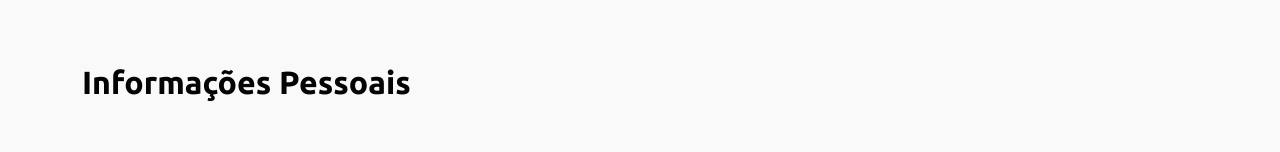
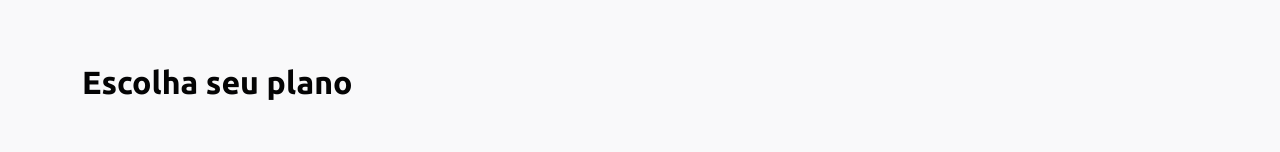
Before and after one commit to eemilyy/ada-front, a React (Create React App) app: page /signup/address-information in a window 1280 px wide. Shown: the part 320-472 px from the top of the page. Built offline with nearby package versions, Linux system fonts and the light colour scheme; no server answers.

Commit message:
alterando a view de cadastro

```diff
--- a/src/pages/signUp/signUp-forms/signUp-forms.js
+++ b/src/pages/signUp/signUp-forms/signUp-forms.js
@@ -19,7 +19,7 @@ function SignUpForms({ loadingProgress }) {
                         conosco.
                     </p>
 
-                    <h3 className="font-h3-32-ubuntu form-title"> Informações Pessoais </h3>
+                    {loadingProgress === 60 ? <h3 className="font-h3-32-ubuntu form-title"> Informações Pessoais </h3> : <h3 className="font-h3-32-ubuntu form-title"> Escolha seu plano </h3>}
                 </div>
 
                 <div style={{ width: 200, height: 200}} className="mt-5">
--- a/src/pages/signUp/signUp.js
+++ b/src/pages/signUp/signUp.js
@@ -202,7 +202,7 @@ function SignUp() {
 				)}
 				{step === 3 && (
 					<div className="container">
-						<SignUpForms loadingProgress={100}></SignUpForms>
+						<SignUpForms loadingProgress={60}></SignUpForms>
 
 						<div className="input-fields d-flex">
 							<div className="right-address-inputs">
@@ -247,10 +247,22 @@ function SignUp() {
 
 						<div className="d-flex justify-content-end buttons-line">
 							<button type="button" onClick={() => { setStep(state => state - 1) }}>Anterior</button>
-							<button type="button" onClick={() => { }}>Finalizar Cadastro</button>
+							<button type="button" onClick={() => { setStep(state => state + 1) }}>Próximo</button>
 						</div>
 
 					</div>
+				)}
+				{step === 4 && (
+					<>
+						<SignUpForms loadingProgress={100}></SignUpForms>
+
+
+
+						<div className="d-flex justify-content-end buttons-line">
+							<button type="button" onClick={() => { setStep(state => state - 1) }}>Anterior</button>
+							<button type="button" onClick={() => { }}>Finalizar Cadastro</button>
+						</div>
+					</>
 				)}
 			</div>
 		</>
```
